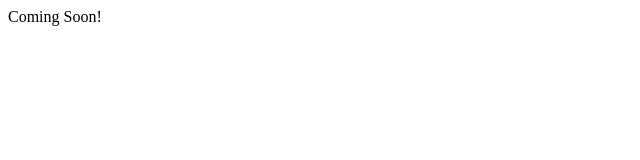
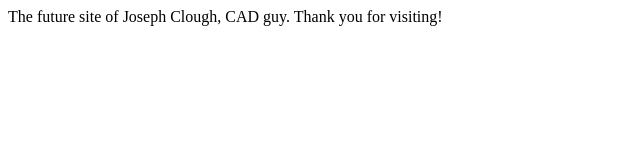
Before and after one commit to Joeark100/PracticeWebsite, a plain HTML site: page index.html in a window 1280 px wide. Shown: the whole page, without its empty margins (0-640 px from the left). Drawn offline with Linux system fonts and the light colour scheme.

Commit message:
The future site of Joseph Clough, CAD guy. Thank you for visiting!

```diff
--- a/index.html
+++ b/index.html
@@ -2,5 +2,5 @@
 
 </head>
 <body>
-    <div>Coming Soon!</div>
+    <div>The future site of Joseph Clough, CAD guy. Thank you for visiting!</div>
 </body>
```
